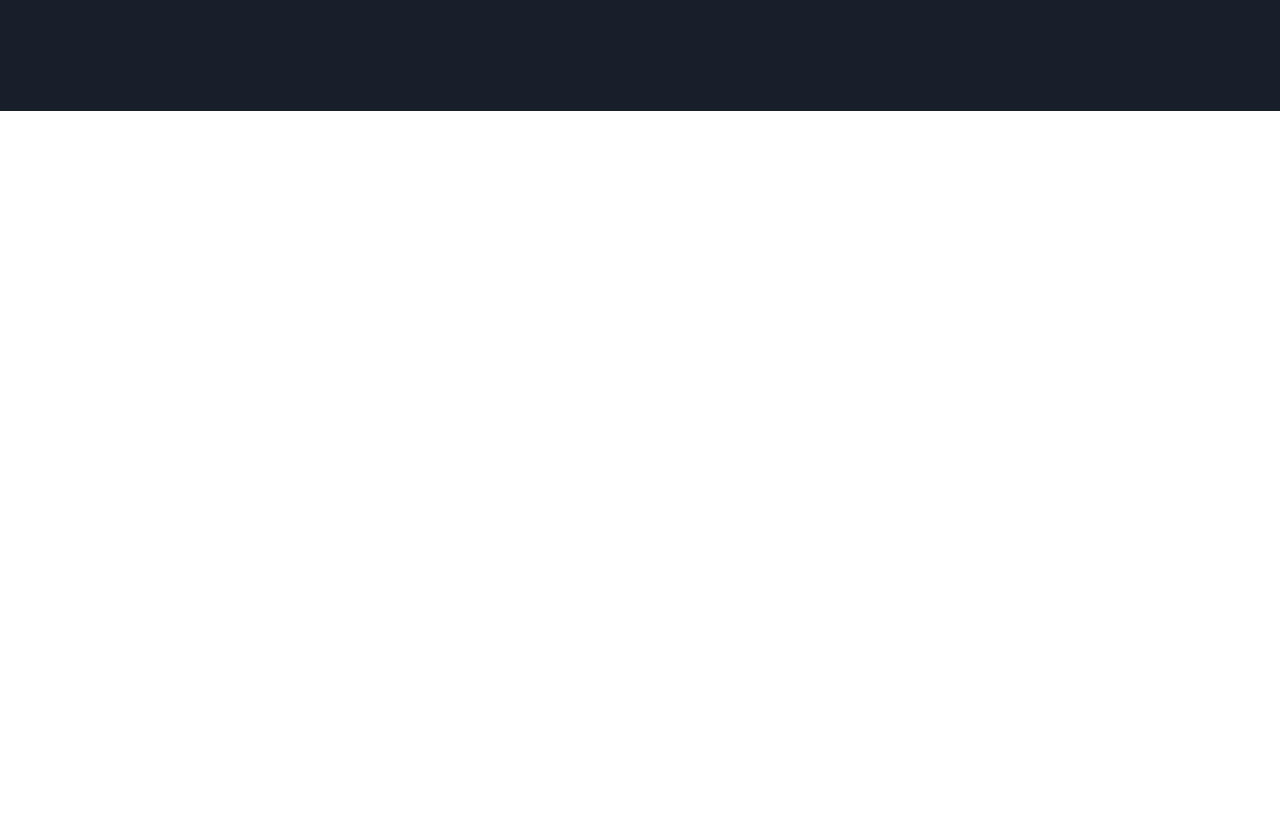
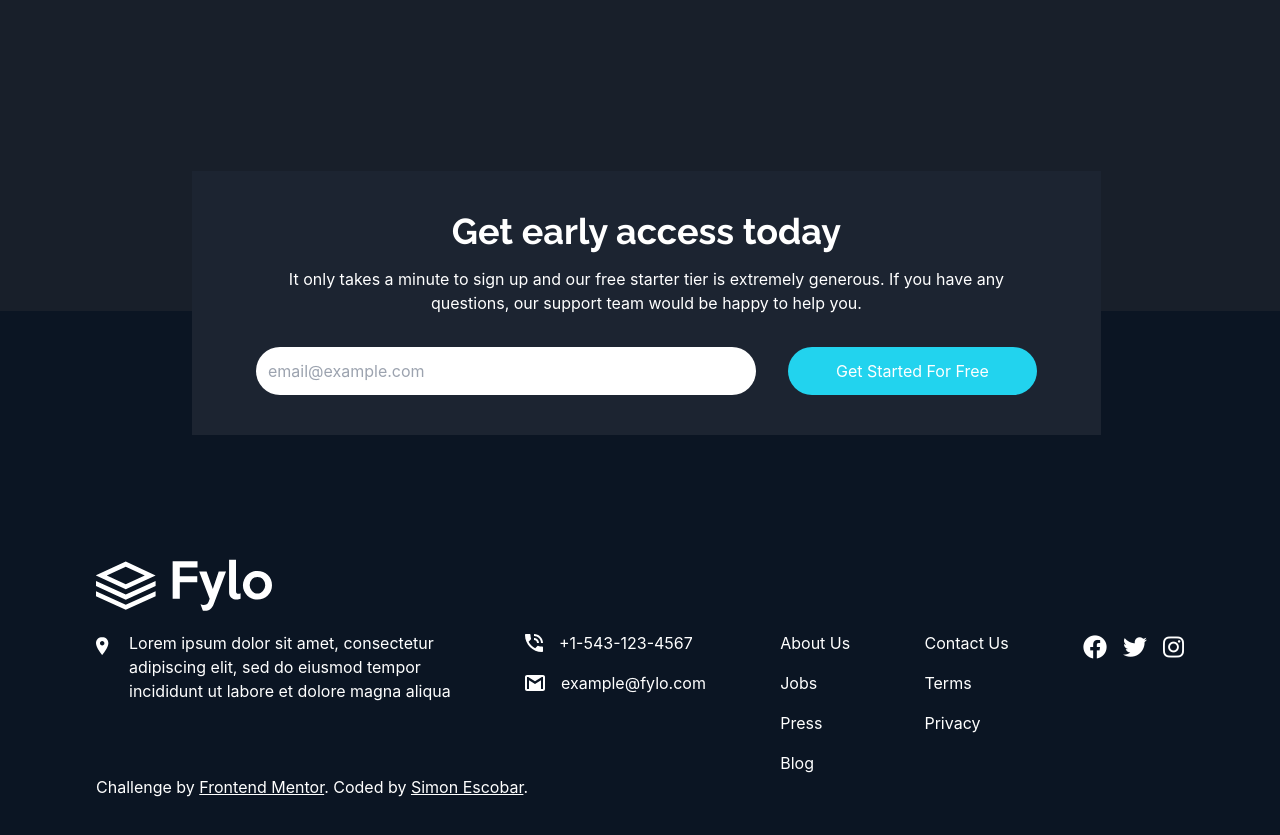
Before and after one commit to simonescob/fylo-landing, a React (Create React App) app: page / in a window 1280 px wide. Shown: the part 2417-3252 px from the top of the page. Before the commit the page ends 2528 px from the top, so only its background shows below. Built offline with nearby package versions, Linux system fonts and the light colour scheme.

Commit message:
section mailing and footer added

```diff
--- a/public/index.html
+++ b/public/index.html
@@ -28,6 +28,8 @@
     <link href="https://fonts.googleapis.com/css2?family=Raleway:wght@400;700&display=swap" rel="stylesheet">
     <link href="https://fonts.googleapis.com/css2?family=Noto+Sans:wght@400;700&display=swap" rel="stylesheet">
 
+    <link rel="stylesheet" href="https://cdnjs.cloudflare.com/ajax/libs/font-awesome/6.2.1/css/all.min.css" integrity="sha512-MV7K8+y+gLIBoVD59lQIYicR65iaqukzvf/nwasF0nqhPay5w/9lJmVM2hMDcnK1OnMGCdVK+iQrJ7lzPJQd1w==" crossorigin="anonymous" referrerpolicy="no-referrer" />
+
     <title>Frontend Mentor | Fylo landing page with dark theme and features grid</title>
 
   </head>
--- a/src/App.tsx
+++ b/src/App.tsx
@@ -2,8 +2,10 @@ import React from 'react';
 import './App.css';
 import Topbar from './components/topbar';
 import Features from './sections/Features';
+import Footer from './sections/Footer';
 import Header from './sections/Header';
 import HowWorks from './sections/HowWorks';
+import Mailing from './sections/Mailing';
 import Testimonials from './sections/Testimonials';
 
 function App() {
@@ -18,8 +20,11 @@ function App() {
         <Features/>
         <HowWorks/>
         <Testimonials/>
+        <Mailing/>
 
       </div>
+
+      <Footer/>
 
     </div>
   );
--- /dev/null
+++ b/src/sections/Footer.tsx
@@ -0,0 +1,98 @@
+import React from 'react'
+
+import logo from '../images/logo.svg';
+import locationIcon from '../images/icon-location.svg';
+import emailIcon from '../images/icon-email.svg';
+import phoneIcon from '../images/icon-phone.svg';
+
+function Footer() {
+  return (
+    <footer className='flex flex-col justify-center px-24 py-12 bg-footer-dark-blue text-white'>
+
+      <div className="mb-5">
+        <img src={logo} alt="" />
+      </div>
+
+      <div className="flex justify-between items-start">
+
+        <div className="flex items-start">
+
+          <img className='mt-1.5 mr-5' src={locationIcon} alt="" />
+
+          <div className="">
+            Lorem ipsum dolor sit amet, consectetur <br /> adipiscing elit, sed do eiusmod tempor <br /> incididunt ut labore et
+            dolore magna aliqua
+          </div>
+
+        </div>
+
+        <div className="">
+
+          <div className="flex items-center mb-4">
+            <img className='mr-4' src={phoneIcon} alt="" />
+            <div className="">
+              +1-543-123-4567
+            </div>
+          </div>
+
+          <div className="flex items-center">
+            <img className='mr-4' src={emailIcon} alt="" />
+            <div className="">
+              example@fylo.com
+            </div>
+          </div>
+
+        </div>
+
+        <div className="">
+
+          <div className="mb-4">
+            About Us
+          </div>
+
+          <div className="mb-4">
+            Jobs
+          </div>
+
+          <div className="mb-4">
+            Press
+          </div>
+
+          <div className="">
+            Blog
+          </div>
+
+        </div>
+
+        <div className="">
+
+          <div className="mb-4">Contact Us</div>
+          <div className="mb-4">Terms</div>
+          <div className="">Privacy</div>
+
+        </div>
+
+        <div className="flex">
+
+          <i className="fa-brands fa-facebook text-2xl mr-4 cursor-pointer"></i>
+          <i className="fa-brands fa-twitter text-2xl mr-4 cursor-pointer"></i>
+          <i className="fa-brands fa-instagram text-2xl cursor-pointer"></i>
+
+        </div>
+
+      </div>
+
+      <div className="">
+
+        <p className="attribution">
+          Challenge by <a className='underline' href="https://www.frontendmentor.io?ref=challenge"  rel="noreferrer" target="_blank">Frontend Mentor</a>.
+          Coded by <a className='underline' href="http://simonescob.github.io/">Simon Escobar</a>.
+        </p>
+
+      </div>
+
+    </footer>
+  )
+}
+
+export default Footer;
--- /dev/null
+++ b/src/sections/Mailing.tsx
@@ -0,0 +1,34 @@
+import React from 'react'
+
+function Mailing() {
+  return (
+    <div className='h-[400px] relative'>
+
+      <div className="flex flex-col items-center justify-center px-16 py-10 absolute top-[15%] left-[15%] bg-intro-dark-blue text-white">
+
+        <div className="font-raleway font-bold text-4xl mb-4">
+          Get early access today
+        </div>
+
+        <div className="text-center mb-8">
+          It only takes a minute to sign up and our free starter tier is extremely generous. If you have any <br />
+          questions, our support team would be happy to help you.
+        </div>
+
+        <div className="h-fit flex justify-center items-center">
+
+          <input className='w-[500px] p-3 rounded-full outline-none mr-8' type="text" placeholder='email@example.com' />
+
+          <button className='bg-cyan-400 text-white py-3 px-12 rounded-full'>Get Started For Free</button>
+
+        </div>
+
+      </div>
+      <div className="h-1/2 bg-main-dark-blue"></div>
+      <div className="h-1/2 bg-footer-dark-blue"></div>
+
+    </div>
+  )
+}
+
+export default Mailing;
```
